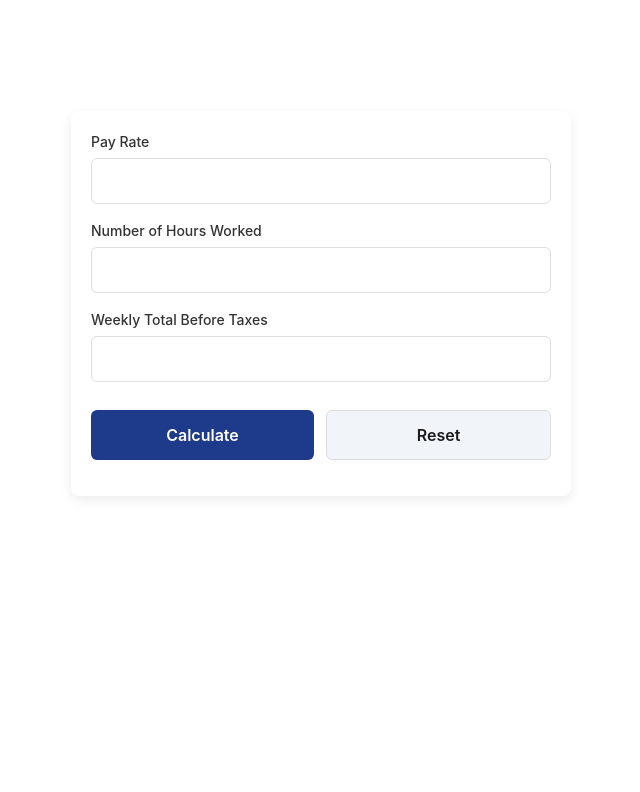
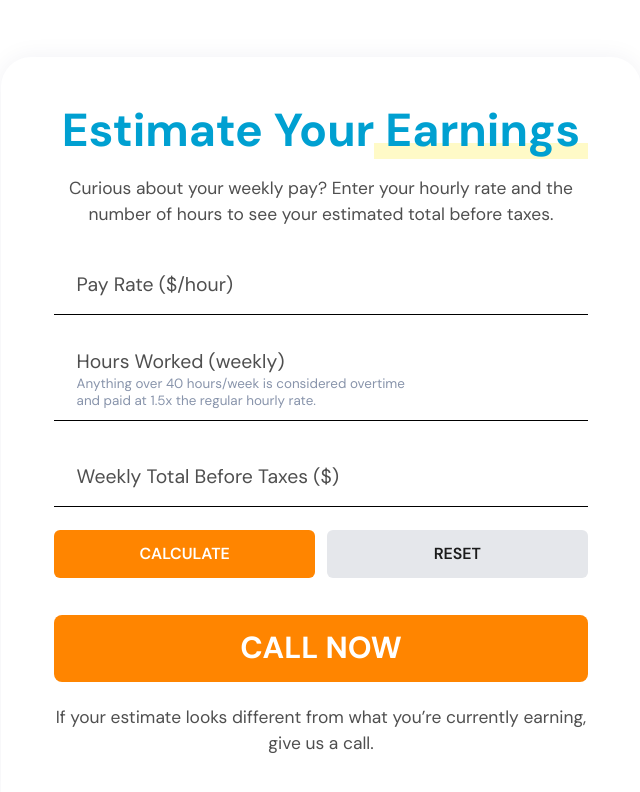
Before and after one commit to dmitry-conquer/rent-calculator, a website built with Vite: page pages/index.html in a window 1280 px wide. Shown: the whole page, without its empty margins (319-959 px from the left). Built offline with nearby package versions, Linux system fonts and the light colour scheme.

Commit message:
Оновлено інтерфейс калькулятора заробітної плати з новими стилями, покращено структуру HTML та додано нові елементи, такі як заголовок, опис та кнопка дзвінка. Внесено зміни в Calculator.ts для відображення нових полів та покращення логіки обчислень. Оновлено стилі в rate-calculator.scss для кращого візуального сприйняття.

```diff
--- a/pages/index.html
+++ b/pages/index.html
@@ -3,26 +3,50 @@
   <head>
     <meta charset="UTF-8" />
     <meta name="viewport" content="width=device-width, initial-scale=1.0" />
+    <link rel="preconnect" href="https://fonts.googleapis.com" />
+    <link rel="preconnect" href="https://fonts.gstatic.com" crossorigin />
+    <link
+      href="https://fonts.googleapis.com/css2?family=DM+Sans:ital,opsz,wght@0,9..40,100..1000;1,9..40,100..1000&display=swap"
+      rel="stylesheet"
+    />
+
     <title>Home page</title>
   </head>
-  <body data-smooth-scroll="true">
+  <body data-smooth-scroll="true" style="font-family: &quot;DM Sans&quot;, sans-serif">
     <div class="wrapper">
       {{> header}}
       <main>
         <div class="rate-calculator-wrapper">
           <div class="rate-calculator" id="rate-calculator" data-overtime-limit="40" data-overtime-multiplayer="1.5">
+            <div class="rate-calculator__header">
+              <div class="rate-calculator__title-wrapper">
+                <h1 class="rate-calculator__title">Estimate Your Earnings</h1>
+              </div>
+              <p class="rate-calculator__description">
+                Curious about your weekly pay? Enter your hourly rate and the number of hours to see your estimated
+                total before taxes.
+              </p>
+            </div>
+            <div class="rate-calculator__body">
+              <div class="rate-calculator__fields">
                 <div class="rate-calculator__field">
-              <div class="rate-calculator__field">
-                <label for="pay-rate">Pay Rate</label>
+                  <label for="pay-rate"><span>Pay Rate ($/hour)</span> </label>
                   <input type="number" name="pay-rate" min="0" id="pay-rate" />
                 </div>
                 <div class="rate-calculator__field">
-                <label for="hours-worked">Number of Hours Worked</label>
+                  <label for="hours-worked"
+                    ><span>Hours Worked (weekly)</span>
+                    <span
+                      >Anything over 40 hours/week is considered overtime and paid at 1.5x the regular hourly
+                      rate.</span
+                    ></label
+                  >
                   <input type="number" name="hours-worked" min="0" id="hours-worked" />
                 </div>
                 <div class="rate-calculator__field">
-                <label for="weekly-total">Weekly Total Before Taxes</label>
+                  <label for="weekly-total">Weekly Total Before Taxes ($)</label>
                   <input type="number" name="weekly-total" min="0" id="weekly-total" />
+                </div>
               </div>
               <div class="rate-calculator__breakdown" id="breakdown-container">
                 <div class="rate-calculator__breakdown-inner" id="breakdown-container"></div>
@@ -34,6 +58,12 @@
                 </button>
               </div>
             </div>
+            <div class="rate-calculator__footer">
+              <a href="tel:+1234567890" class="rate-calculator__footer-button">CALL now</a>
+              <p class="rate-calculator__footer-text">
+                If your estimate looks different from what you’re currently earning, give us a call.
+              </p>
+            </div>
           </div>
         </div>
       </main>
--- a/src/scripts/components/Calculator.ts
+++ b/src/scripts/components/Calculator.ts
@@ -99,27 +99,27 @@ export default class Calculator {
       <div class="breakdown">
         <div class="breakdown__section">
           <div class="breakdown__row">
-            <span>Pay Rate:</span>
+            <span>Pay Rate ($/hour):</span>
             <strong>$${rate.toFixed(2)}</strong>
           </div>
           <div class="breakdown__row">
-            <span>Regular Hours:</span>
+            <span>Hours Worked (weekly):</span>
             <strong>${regularHours.toFixed(2)}h</strong>
           </div>
           <div class="breakdown__row">
-            <span>Regular Pay:</span>
+            <span>Weekly Total Before Taxes ($):</span>
             <strong>$${regularTotal.toFixed(2)}</strong>
           </div>
            <div class="breakdown__row">
-            <span>Overtime Rate:</span>
+            <span>Overtime Pay Rate ($/hour):</span>
             <strong>$${overtimeHours > 0 ? overtimeRate.toFixed(2) : "0.00"}</strong>
           </div>
           <div class="breakdown__row">
-            <span>Overtime Hours:</span>
+            <span>Overtime Hours Worked (weekly):</span>
             <strong>${overtimeHours.toFixed(2)}h</strong>
           </div>
           <div class="breakdown__row">
-            <span>Overtime Pay:</span>
+            <span>Overtime Weekly Total Before Taxes ($):</span>
             <strong>$${overtimeTotal.toFixed(2)}</strong>
           </div>
         </div>
--- a/src/styles/rate-calculator.scss
+++ b/src/styles/rate-calculator.scss
@@ -1,56 +1,130 @@
 @use "./helpers/" as *;
 
 .rate-calculator-wrapper {
-  padding-top: fluid(60, 120);
+  --accent-color: #ff8500;
+  --accent-color-light: #fffac7;
+  --secondary-color: #00a0d1;
+  --grey-color: #e5e7eb;
+
+  padding-top: fluid(40, 60);
   padding-inline: rem(20);
 }
 .rate-calculator {
-  max-width: rem(500);
+  max-width: rem(640);
   margin: 0 auto;
-  padding: rem(20);
-  background: #fff;
-  border-radius: 8px;
-  box-shadow: 0 4px 12px rgba(0, 0, 0, 0.08);
-  font-family: "Inter", Arial, sans-serif;
-  color: #1c1c1c;
+  padding: fluid(24, 50) fluid(16, 60);
+  border-radius: 30px 30px 0 0;
+  background-color: #fff;
+  box-shadow: 0 0 24px 0 rgba(21, 25, 87, 0.06);
+
+  &__header {
+    text-align: center;
+    margin-bottom: fluid(24, 40);
+  }
+
+  &__title-wrapper {
+    position: relative;
+
+    &::after {
+      content: "";
+      position: absolute;
+      width: 40%;
+      height: rem(16);
+      background-color: #fffac7;
+      bottom: 0;
+      right: 0;
+      z-index: 1;
+
+      @include x-small {
+        display: none;
+      }
+    }
+  }
+
+  &__title {
+    color: #00a0d1;
+    font-family: "DM Sans";
+    font-size: fluid(36, 48);
+    font-weight: 700;
+    line-height: 1.2;
+    margin-bottom: rem(16);
+    position: relative;
+    z-index: 2;
+  }
+  &__description {
+    color: #4f4f4f;
+    font-size: fluid(14, 18);
+    line-height: 1.5;
+
+    @include small {
+      line-height: 1.3;
+    }
+  }
+
+  &__fields {
+    display: flex;
+    flex-direction: column;
+    gap: fluid(12, 40);
+  }
 
   &__field {
     display: flex;
-    flex-direction: column;
-    margin-bottom: 1rem;
+    padding: 0 fluid(12, 24) rem(10) fluid(12, 24);
+    border-bottom: 1px solid #000;
+    column-gap: fluid(16, 28);
+    align-items: center;
+    transition: border-color 0.2s ease;
+
+    &:focus-within {
+      border-color: var(--accent-color);
+    }
 
     label {
-      font-size: rem(14);
-      font-weight: 500;
-      color: #333;
-      margin-bottom: rem(6);
+      display: flex;
+      flex-direction: column;
+      color: #4f4f4f;
+      font-size: fluid(16, 20);
+      line-height: 1.5;
+      flex-grow: 1;
+      row-gap: rem(2);
+      line-height: 1.1;
+
+      span {
+        &:not(:first-child) {
+          color: #8894ab;
+          font-size: fluid(10, 14);
+          line-height: 1.3;
+
+          @include small {
+            line-height: 1.2;
+          }
+        }
+      }
     }
 
     input {
       width: 100%;
-      padding: rem(10) rem(14);
-      font-size: 1rem;
-      border: 1px solid #ddd;
-      border-radius: 6px;
-      transition: all 0.2s ease;
       background: #fff;
       outline: none;
+      min-height: rem(40);
+      padding: rem(2) rem(6);
+      flex: 0 0 fluid(80, 130);
 
-      &:focus {
-        border-color: #2563eb;
-        box-shadow: 0 0 0 3px rgba(37, 99, 235, 0.2);
-      }
+      color: #151957;
+      font-size: fluid(20, 24);
+      font-weight: 700;
+      line-height: 1.2;
+      text-transform: uppercase;
 
       &:disabled {
-        background: #f5f5f5;
+        background-color: #fff;
         color: #777;
         cursor: not-allowed;
       }
     }
 
     .highlight-result {
-      outline: 1px solid #22c55e !important;
-      background-color: #f0fff5 !important;
+      background-color: var(--accent-color-light) !important;
       font-weight: bold;
     }
   }
@@ -58,9 +132,14 @@
   &__buttons {
     display: flex;
     gap: rem(12);
-    margin-top: rem(12);
+    margin-top: fluid(12, 24);
+    button {
+      text-transform: uppercase;
+    }
 
     .rate-calculator__button {
+      background-color: var(--accent-color);
+      color: #fff;
       flex: 1;
       padding: rem(12);
       font-size: 1rem;
@@ -71,8 +150,14 @@
       transition: all 0.2s ease;
       text-align: center;
 
-      &:hover {
-        opacity: 0.95;
+      @include small {
+        padding: rem(10);
+      }
+
+      &:not(:disabled) {
+        @include hover {
+          opacity: 0.8;
+        }
       }
 
       &:disabled {
@@ -81,15 +166,9 @@
       }
     }
 
-    .rate-calculator__button {
-      background: #1e3a8a;
-      color: #fff;
-    }
-
     .rate-calculator__button--reset {
-      background: #f1f5f9;
+      background-color: var(--grey-color);
       color: #1c1c1c;
-      border: 1px solid #dcdcdc;
 
       &:hover {
         background: #e2e8f0;
@@ -112,8 +191,41 @@
     }
   }
   &__breakdown-inner {
+    overflow: hidden;
+  }
 
-    overflow: hidden;
+  &__footer {
+    margin-top: fluid(24, 40);
+    display: flex;
+    flex-direction: column;
+    row-gap: fluid(12, 24);
+    &-button {
+      background-color: var(--accent-color);
+      color: #fff;
+      text-align: center;
+      font-size: fluid(22, 32);
+      font-weight: 700;
+      line-height: 1;
+      text-transform: uppercase;
+      padding: rem(18);
+      border-radius: 8px;
+      transition: opacity 0.2s ease;
+
+      @include hover {
+        opacity: 0.8;
+      }
+    }
+
+    &-text {
+      color: #4f4f4f;
+      font-size: fluid(14, 18);
+      line-height: 1.5;
+      text-align: center;
+
+      @include small {
+        line-height: 1.3;
+      }
+    }
   }
 }
 
@@ -140,12 +252,14 @@
   &__row {
     display: flex;
     justify-content: space-between;
-    margin-bottom: rem(6);
+    margin-bottom: rem(8);
     font-size: rem(14);
     color: #374151;
+    column-gap: rem(12);
 
     span {
       color: #6b7280;
+      line-height: 1.3;
     }
 
     strong {
```
Also changed, not shown: 1 other file. Lines whose indentation alone changed are shown as unchanged.
